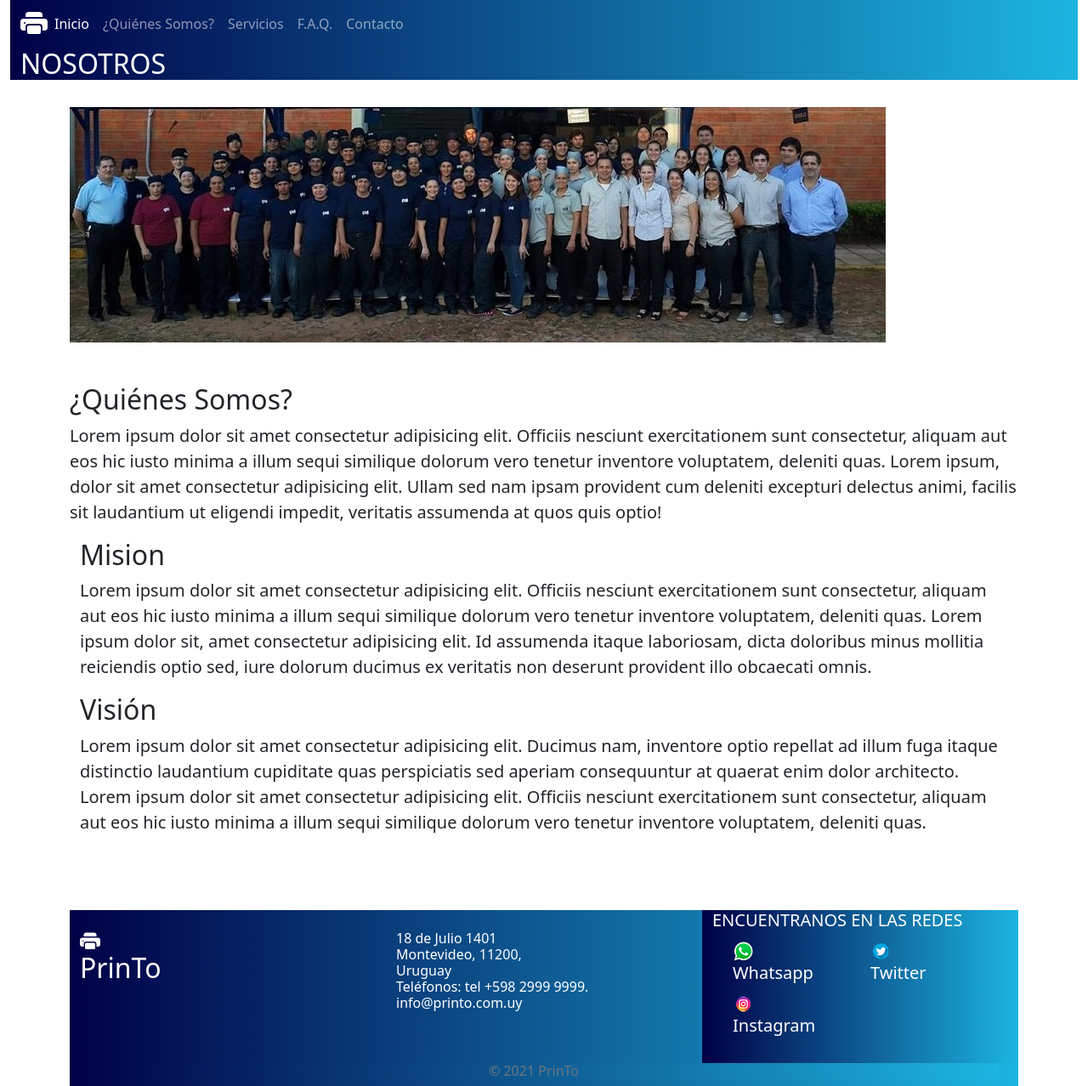
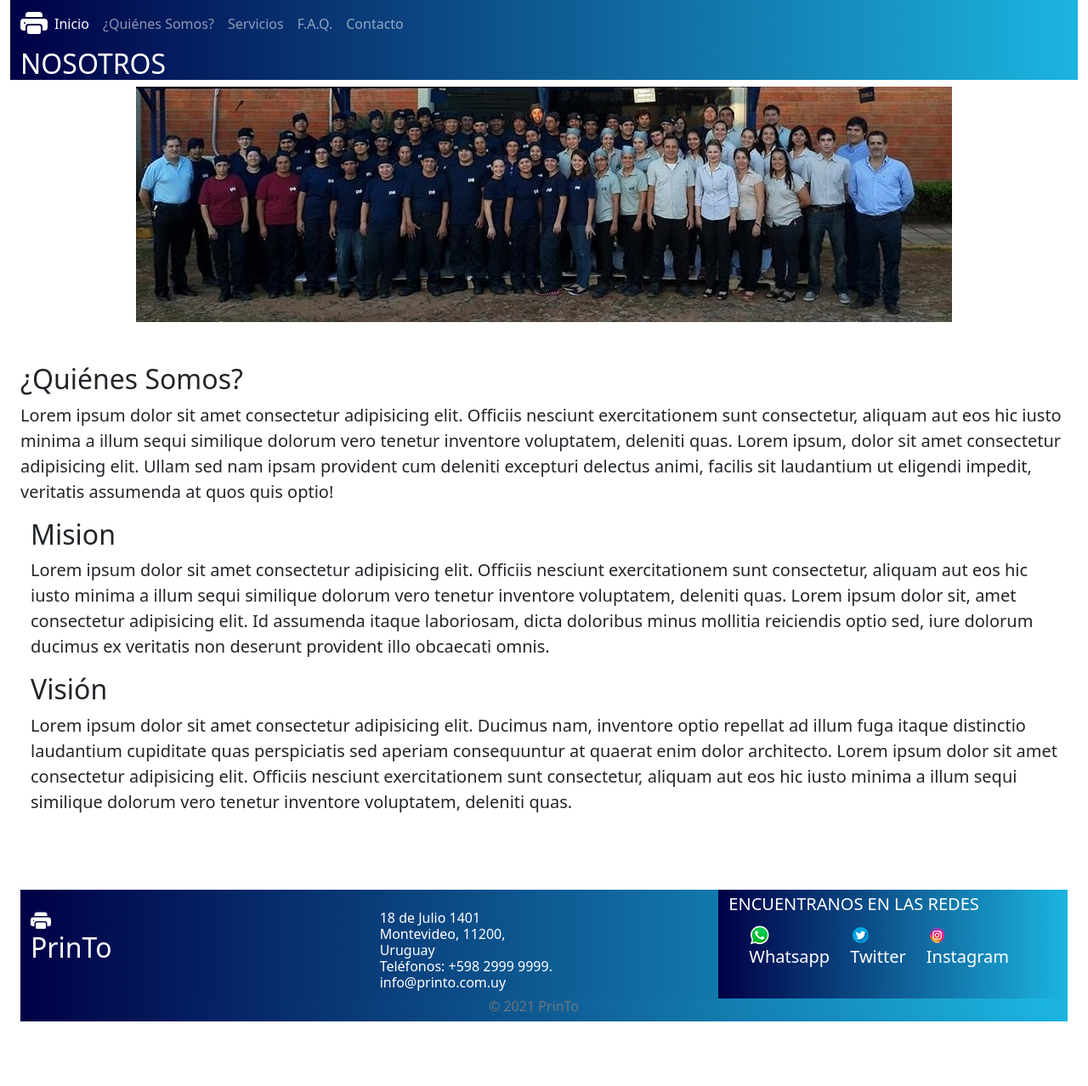
Before and after one commit to Pancho-uy/DesafioGIT, a plain HTML site: page secciones/nosotros.html in a window 1280 px wide. Shown: the whole page at 85% size. After the commit the page ends 1202 px from the top, so only its background shows below. Drawn offline with nearby package versions, Linux system fonts and the light colour scheme.

Commit message:
Entrega Desafio Complementario FULL BOOTSTRAP

```diff
--- a/secciones/nosotros.html
+++ b/secciones/nosotros.html
@@ -56,15 +56,15 @@
         <h2 class="col fondoMio text-white">NOSOTROS</h2>
       </div>
     </div>
-    <br>
-    <div class="container align-items-center">
-      <img src="/img/personal.jpg" class="img-fluid" alt="Personal">
+    <div class="row">
+      <div class="container">
+        <img class="img-fluid mx-auto d-block" src="/img/personal.jpg" class="img-fluid" alt="Personal">
+      </div>
     </div>
     <br>
     <br>
-    <div class="container">
+    <div class="container-fluid">
       <div class="row d-flex justify-content-around"">
-
         <h2>¿Quiénes Somos?</h2>
         <p class="lead">Lorem ipsum dolor sit amet consectetur adipisicing elit. Officiis nesciunt exercitationem sunt
           consectetur, aliquam aut
@@ -117,7 +117,7 @@
                   18 de Julio 1401<br>
                   Montevideo, 11200, <br>
                   Uruguay<br>
-                  Teléfonos: tel +598 2999 9999.<br>
+                  Teléfonos: +598 2999 9999.<br>
                   info@printo.com.uy<br>
                 </h6>
               </div>
@@ -154,7 +154,6 @@
             </div>
         </footer>
 
-
         <!-- Scripts para Bootstrap-->
         <script src="https://cdn.jsdelivr.net/npm/@popperjs/core@2.10.2/dist/umd/popper.min.js"
           integrity="sha384-7+zCNj/IqJ95wo16oMtfsKbZ9ccEh31eOz1HGyDuCQ6wgnyJNSYdrPa03rtR1zdB"
```
Also changed, not shown: css/style.css (+5 -2 lines), index.html (+3 -15 lines), secciones/contacto.html (+2 -1 lines), secciones/faq.html (+2 -1 lines), secciones/servicios.html (+3 -2 lines).
